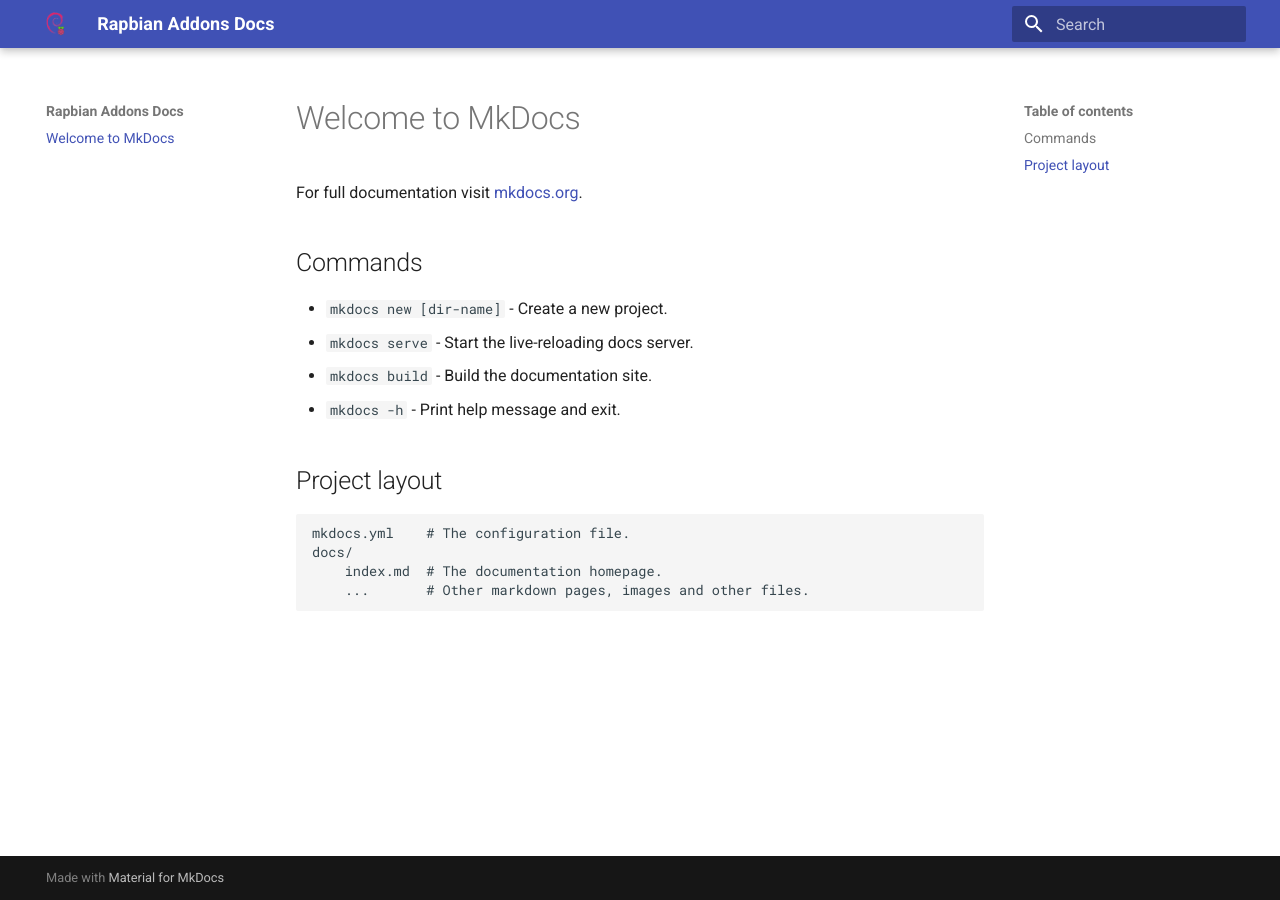
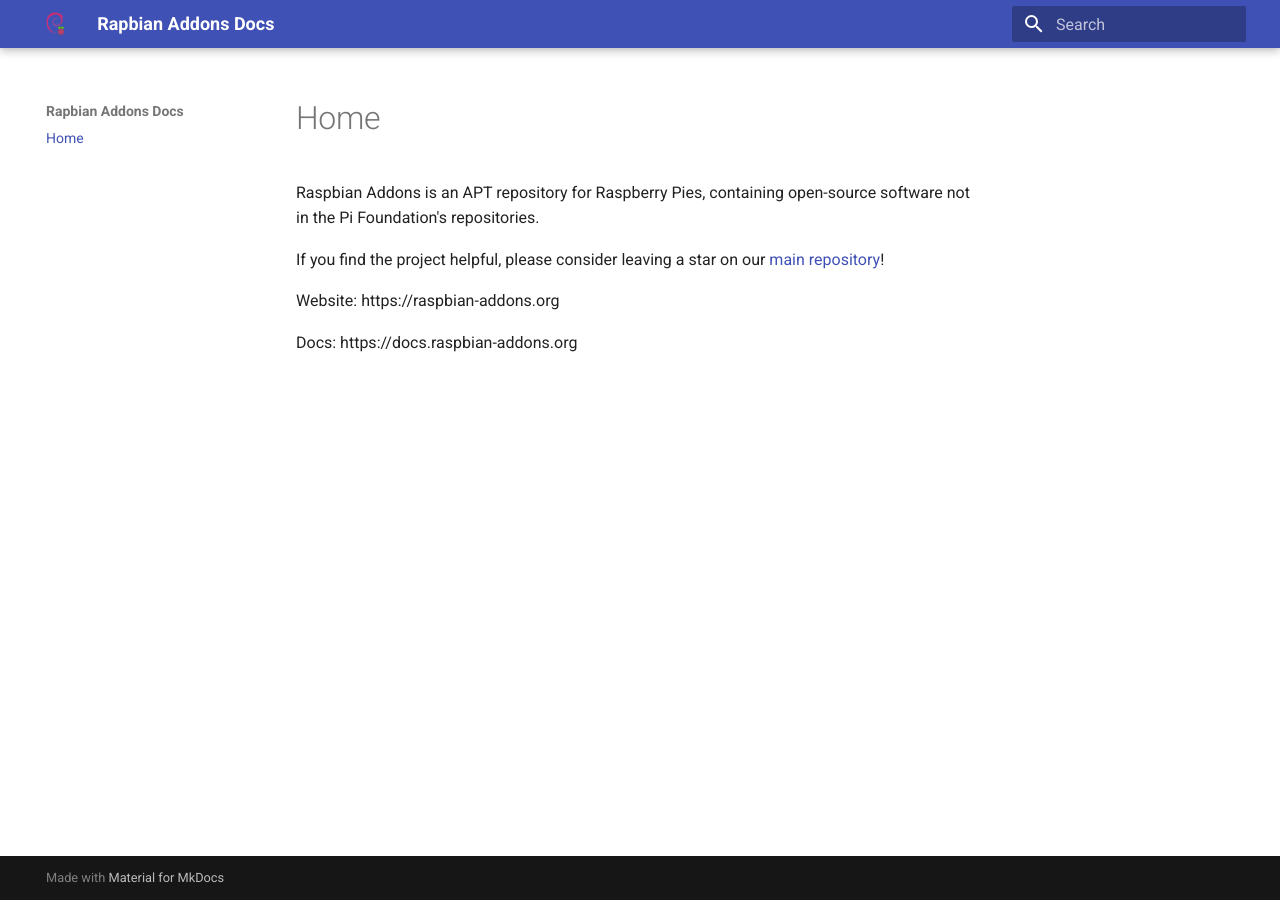
Before and after one commit to hmsjy2017/raspbian-addons-docs-test, an MkDocs documentation site: the page built from docs/index.md, in a window 1280 px wide. Built offline with MkDocs 1.6.1 and Material for MkDocs 9.7.7, drawn with Linux system fonts in a browser that asks for light colours.

Commit message:
Update index.md

```diff
--- a/docs/index.md
+++ b/docs/index.md
@@ -1,17 +1,8 @@
-# Welcome to MkDocs
+# Home
+Raspbian Addons is an APT repository for Raspberry Pies, containing open-source software not in the Pi Foundation's repositories.
 
-For full documentation visit [mkdocs.org](https://www.mkdocs.org).
+If you find the project helpful, please consider leaving a star on our [main repository](https://github.com/raspbian-addons/raspbian-addons/)!
 
-## Commands
+Website: https://raspbian-addons.org
 
-* `mkdocs new [dir-name]` - Create a new project.
-* `mkdocs serve` - Start the live-reloading docs server.
-* `mkdocs build` - Build the documentation site.
-* `mkdocs -h` - Print help message and exit.
-
-## Project layout
-
-    mkdocs.yml    # The configuration file.
-    docs/
-        index.md  # The documentation homepage.
-        ...       # Other markdown pages, images and other files.
+Docs: https://docs.raspbian-addons.org
```
